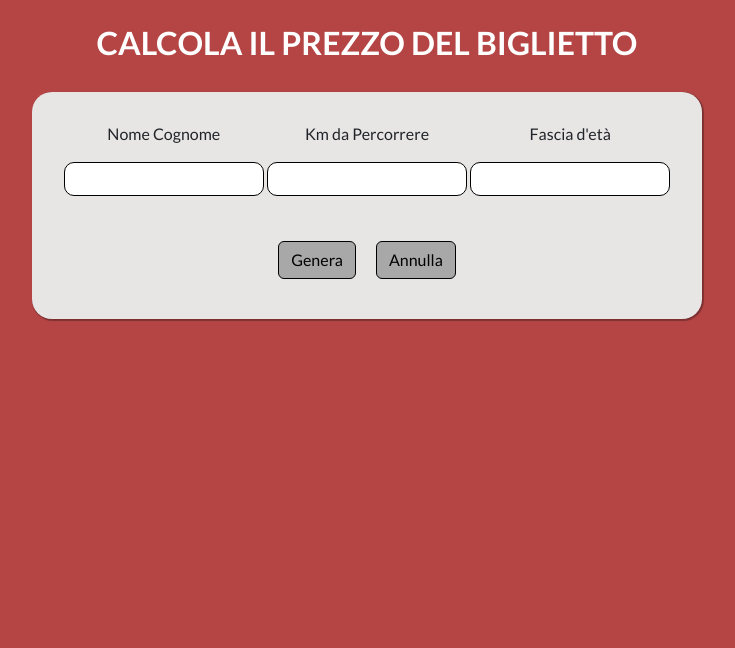
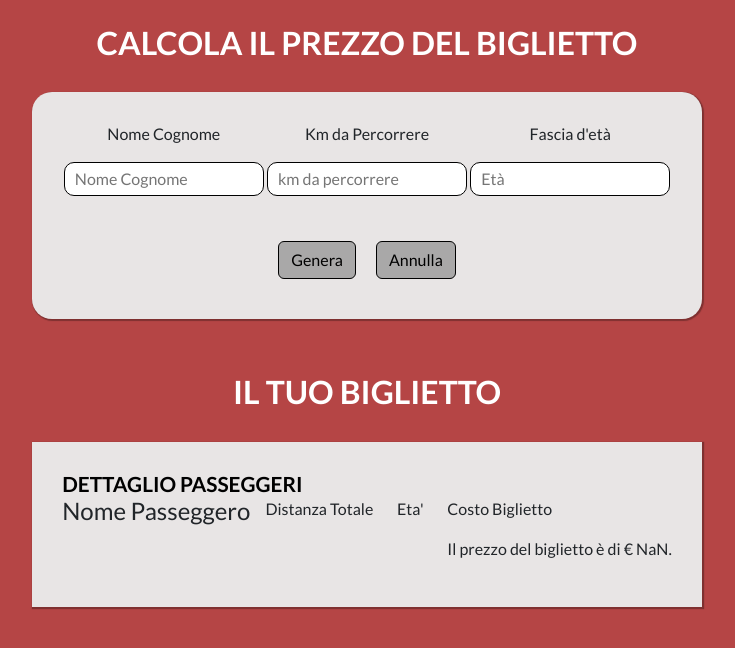
Before and after one commit to LucaFabbozzo/js-biglietto-treno-form, a plain HTML site: page index.html in a window 1280 px wide. Shown: the whole page, without its empty margins (273-1008 px from the left). Drawn offline with nearby package versions, Linux system fonts and the light colour scheme.

Commit message:
[add] inputs values into bottom box

```diff
--- a/css/style.css
+++ b/css/style.css
@@ -12,16 +12,21 @@ h2 {
   text-align: center;
 }
 
-.btn {
+h3 {
+  text-transform: uppercase;
+  font-weight: 700;
+  color: black;
+  font-size: 1.3rem;
+  margin-bottom: 0;
+}
+
+
+
+button.btn {
   margin: 10px;
   border: 1px solid black;
   background-color: #a9a8a8;
-}
-
-.btn a {
-  text-decoration: none;
   color: black;
-
 }
 
 
@@ -40,3 +45,12 @@ h2 {
   padding: 4px 10px;
   margin-bottom: 35px;
 }
+
+
+.bottom .box {
+  width: 60%;
+  background-color: #e8e5e5;
+  margin: 30px auto;
+  padding: 30px;
+  box-shadow: 1px 1px 1px 1px rgba(0, 0, 0, 0.3);
+}
--- a/index.html
+++ b/index.html
@@ -20,31 +20,51 @@
      <div class="d-flex justify-content-around align-items-cente text-center">
       <div class="left">
         <p>Nome Cognome</p>
-        <input class="name">
+        <input class="name" value="" placeholder="Nome Cognome">
       </div>
       <div class="center">
         <p>Km da Percorrere</p>
-        <input class="km">
+        <input class="km" value="" placeholder="km da percorrere">
       </div>
       <div class="right">
         <p>Fascia d'età</p>
-        <input class="age">
+        <input class="age" value="" placeholder="Età">
       </div>
     </div>
     <div class="d-flex justify-content-center align-items-center">
-      <div class="btn input">
-        <a href="#">Genera</a>
-      </div>
-      <div class="btn reset">
-        <a href="#">Annulla</a>
-      </div>
+      <button id="btn-input" class="btn">Genera</button>
+      <button id="btn-reset" class="btn">Annulla</button>
     </div>
    </div>
   </div>
 
-  <div class="container pt-5">
-    <p id="output"></p>
+  <div class="bottom container">
+    <h2>Il tuo biglietto</h2>
+    <div class="box">
+      <h3>Dettaglio passeggeri</h3>
+      <div class="ticket d-flex">
+        <div class="left w-50">
+          <h4>Nome Passeggero</h4>
+          <p id="output-name"></p>
+        </div>
+        <div class="right d-flex justify-content-between w-100">
+          <div>
+            <p>Distanza Totale</p>
+            <p id="output-km"></p>
+          </div>
+          <div>
+            <p>Eta'</p>
+            <p id="output-eta"></p>
+          </div>
+          <div>
+            <p>Costo Biglietto</p>
+            <p id="output"></p>
+          </div>
+        </div>
+      </div>
+    </div>
   </div>
+
 
   <script src="./js/script.js"></script>
 </body>
--- a/js/script.js
+++ b/js/script.js
@@ -10,9 +10,9 @@
 // Solo una volta che la logica sarà funzionante allora realizzeremo un form in pagina in cui l’utente potrà inserire i dati e visualizzare il calcolo finale con il prezzo.
 // Il recap dei dati e l’output del prezzo finale, andranno quindi stampati in pagina (il prezzo dovrà essere formattato con massimo due decimali, per indicare i centesimi sul prezzo).
 
-// const nome = prompt('Come ti chiami?');
-// const kmDaPercorrere = prompt('Quanti km faremo insieme?');
-// const etaPasseggero = prompt('Quanti anni hai?');
+
+let kmDaPercorrere;
+let etaPasseggero;
 const costoAlKm = 0.21;
 const minori = 0.2;
 const over = 0.4;
@@ -39,10 +39,20 @@ if (etaPasseggero < 18) {
 }
 
 
+document.getElementById('output').innerHTML = msg;
 
 
-document.getElementById('output').innerHTML = msg;
+const btnInput = document.getElementById('btn-input');
+btnInput.addEventListener('click', function(){
+  const name = document.querySelector('.name').value;
+  document.getElementById('output-name').innerHTML = name;
+  document.querySelector('.name').value = '';
 
-document.querySelector('.name').innerHTML = nome;
-document.querySelector('.km').innerHTML = kmDaPercorrere;
-document.querySelector('.age').innerHTML = etaPasseggero;
+  kmDaPercorrere = document.querySelector('.km').value;
+  document.getElementById('output-km').innerHTML = kmDaPercorrere;
+  document.querySelector('.km').value = '';
+
+  etaPasseggero = document.querySelector('.age').value;
+  document.getElementById('output-eta').innerHTML = etaPasseggero;
+  document.querySelector('.age').value = '';
+});
```
